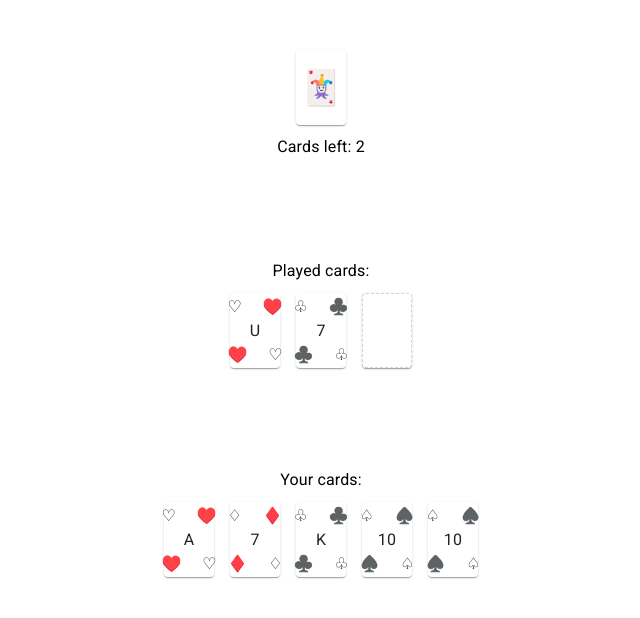
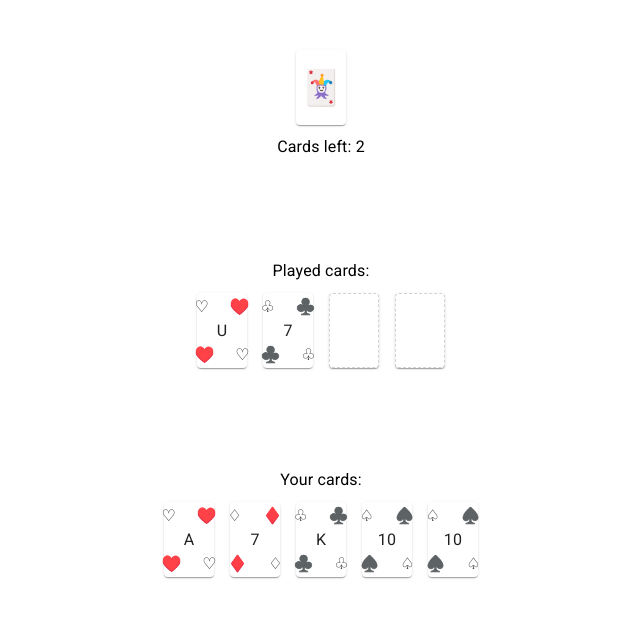
Before and after one commit to TrueTaco/Gaigel, a React (Create React App) app in the folder client/: page / in a window 1280 px wide. Shown: the top 618 px of the page, without its empty margins (329-969 px from the left). Built offline with nearby package versions, Linux system fonts and the light colour scheme.

Commit message:
Fix bug when playing a duplicate card

```diff
--- a/client/src/components/Gaigel/Gaigel.tsx
+++ b/client/src/components/Gaigel/Gaigel.tsx
@@ -26,7 +26,7 @@ const Gaigel: React.FC<Props> = () => {
     const classes = useStyles();
 
     // Amount of players that are currently playing
-    const [playerCount, setPlayerCount] = useState<number>(3);
+    const [playerCount, setPlayerCount] = useState<number>(4);
 
     // The cards that can still be drawn from the talon
     const [talonCards, setTalonCards] = useState<CardProps[]>([
@@ -58,7 +58,11 @@ const Gaigel: React.FC<Props> = () => {
             (card) => card.type !== "" && card.value !== ""
         );
         if (actualPlayedCards.length < playerCount) {
-            setUserCards(userCards.filter((card) => !(card.type === type && card.value === value)));
+            let playedCardIndex: number = userCards.findIndex((card) => {
+                return card.type === type && card.value === value;
+            });
+            setUserCards(userCards.filter((card, index) => index !== playedCardIndex));
+
             setPlayedCards(() => [...actualPlayedCards, { type: type, value: value }]);
         }
     };
@@ -70,7 +74,7 @@ const Gaigel: React.FC<Props> = () => {
     };
 
     useEffect(() => {
-        console.log("HE");
+        console.log("UseEffect was called");
     }, []);
 
     return (
```
